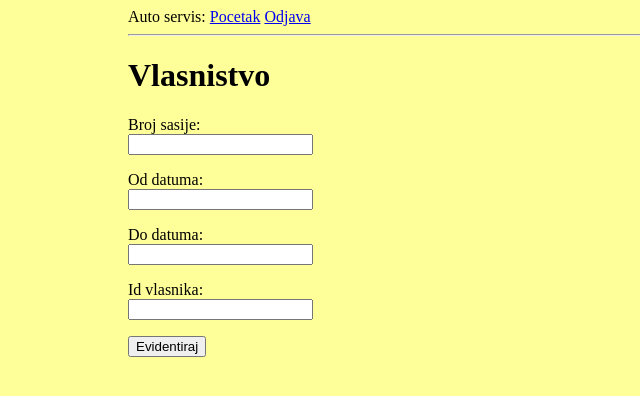
After one commit to VladanKostic/AutoFlask, a Flask app: page /vlasnistvo in a window 1280 px wide. The commit adds this page. Shown: the top 396 px of the page, without its empty margins (0-640 px from the left). Run offline with Flask 2, Linux system fonts and the light colour scheme; the visitor is signed in with stand-in values (Sample User, id 1); some libraries are stand-ins or nearby versions.

```diff
--- a/app/forms.py
+++ b/app/forms.py
@@ -1,7 +1,10 @@
 from flask_wtf import FlaskForm
 from wtforms import StringField, SelectField, PasswordField, BooleanField, SubmitField
 from wtforms.validators import ValidationError, DataRequired, Email, EqualTo
-from app.models import Korisnik
+from app.models import Korisnik,ChoiceVozilo
+from flask_sqlalchemy import SQLAlchemy
+#from flask_sqlalchemy.fields import QuerySelectField
+from wtforms.ext.sqlalchemy.fields import QuerySelectField
 
 class LoginForm(FlaskForm):
     username = StringField('Korisnik', validators=[DataRequired()])
@@ -47,6 +50,18 @@ class ServisForm(FlaskForm):
     id_automehanicar = StringField('Id automehanicara', validators=[DataRequired()])
     submit = SubmitField('Evidentiraj')
 
+class VlasnistvoForm(FlaskForm):
+    id_vozilo = StringField('Broj sasije:', validators=[DataRequired()])
+    #id_vozilo = QuerySelectField(query_factory=ChoiceVozilo.choice_query, allow_blank=True)
+    datum_od = StringField('Od datuma:', validators=[DataRequired()])
+    datum_do = StringField('Do datuma:', validators=[DataRequired()])
+    id_vlasnik = StringField('Id vlasnika:', validators=[DataRequired()])
+    submit = SubmitField('Evidentiraj')
+
+class VozilaPregledForm(FlaskForm):
+    izbor_brsas = StringField('Unesi broj sasije vozila:', validators=[DataRequired()])
+    submit = SubmitField('Prikazi')
+
 class VoziloServisPretragaForm(FlaskForm):
     izbor = StringField('Unesi broj sasije vozila:', validators=[DataRequired()])
     submit = SubmitField('Prikazi')
--- a/app/models.py
+++ b/app/models.py
@@ -41,6 +41,7 @@ class Vozilo(db.Model):
     def __repr__( self ):
         return '<Vozilo {}>'.format(self.broj_sasije)
 
+
 class Servis(db.Model):
     id_servis = db.Column(db.Integer, primary_key=True)
     id_vozilo = db.Column(db.Integer, db.ForeignKey('vozilo.id_vozilo'))
@@ -54,6 +55,20 @@ class Servis(db.Model):
         return '<Vozilo {}>'.format(self.broj_sasije)
 
 
+class Vlasnistvo(db.Model):
+    id_vozilo = db.Column(db.Integer, primary_key=True, index=True, unique=True)
+    datum_od = db.Column(db.String, primary_key=True, index=True, unique=True)
+    datum_do = db.Column(db.String, index=True, unique=True)
+    id_vlasnik = db.Column(db.Integer, index=True, unique=True)
+
+class ChoiceVozilo(db.Model):
+    id_vozilo = db.Column(db.Integer, primary_key=True)
+    broj_sasije = db.Column(db.String(10))
+
+    def choice_query(self):
+        return ChoiceVozilo.choice_query(self)
+
+
 @login.user_loader
 def load_user(id_korisnik):
     return Korisnik.query.get(int(id_korisnik))
--- a/app/routes.py
+++ b/app/routes.py
@@ -2,10 +2,10 @@ from flask import render_template, flash, redirect, url_for, request
 from flask_login import login_user, logout_user, current_user, login_required
 from werkzeug.urls import url_parse
 from app import app, db
-from app.forms import LoginForm,RegistrationForm,VoziloForm,ServisForm
-from app.forms import MajstorServisPretragaForm,VoziloServisPretragaForm
-from app.models import Korisnik,Vozilo,Servis
-from app.tables import ResultsVoziloServis, ResultsMajstorServis
+from app.forms import LoginForm,RegistrationForm,VoziloForm,ServisForm,VlasnistvoForm,ChoiceVozilo
+from app.forms import MajstorServisPretragaForm,VoziloServisPretragaForm, VozilaPregledForm
+from app.models import Korisnik,Vozilo,Servis,Vlasnistvo
+from app.tables import ResultsVoziloServis, ResultsMajstorServis, ResultVozila
 
 
 @app.route('/')
@@ -53,10 +53,13 @@ def register():
         return redirect(url_for('login'))
     return render_template('register.html', title='Register', form=form)
 
+
 @app.route('/vozilo', methods=['GET', 'POST'])
 def vozilo():
     if not current_user.is_authenticated:
         return redirect(url_for('login'))
+    results = []
+
     form = VoziloForm()
     if form.validate_on_submit():
         vozilo = Vozilo(broj_sasije=form.broj_sasije.data,marka=form.marka.data,tip=form.tip.data)
@@ -66,6 +69,33 @@ def vozilo():
         return redirect(url_for('index'))
     return render_template('vozilo.html', title='Vozilo', form=form)
 
+@app.route('/vozilapregled',methods=['GET','POST'])
+def vozilapregled():
+    search = VozilaPregledForm(request.form)
+    if request.method == 'POST':
+        return search_results_vozila(search)
+
+    return render_template('vozilapregled.html', title='Vozila', form=search)
+
+@app.route('/vozilapregledrezultat',methods=['GET','POST'])
+def search_results_vozila(search):
+    if not current_user.is_authenticated:
+        return redirect(url_for('login'))
+    results = []
+
+    #search_string = search.data['izbor_brsas']
+    #results = db.session.execute("select id_vozilo, broj_sasije, marka, tip from vozilo where broj_sasije like ':val%';",{'val':search_string})
+
+    trazim = '%{0}%'.format(search.data['izbor_brsas'])
+    results = Vozilo.query.filter(Vozilo.broj_sasije.like(trazim))
+
+    if not results:
+        flash('Nije pronadjen rezultat')
+        return redirect(url_for('vozilapregled'))
+    else:
+        table = ResultVozila(results)
+        table.border = True
+        return render_template('vozilapregledrezultat.html', table=table)
 
 @app.route('/servis', methods=['GET', 'POST'])
 def servis():
@@ -80,6 +110,19 @@ def servis():
         return redirect(url_for('index'))
     return render_template('servis.html', title='Servsi', form=form)
 
+
+@app.route('/vlasnistvo', methods=['GET', 'POST'])
+def vlasnistvo():
+    if not current_user.is_authenticated:
+        return redirect(url_for('login'))
+    form = VlasnistvoForm()
+    if form.validate_on_submit():
+        vlasnistvo = Vlasnistvo(id_vozilo=form.id_vozilo.data,datum_od=form.datum_od.data,datum_do=form.datum_do.data,id_vlasnik=form.id_vlasnik.data)
+        db.session.add(vlasnistvo)
+        db.session.commit()
+        flash('Bravo, upravo ste evidentirali vlasnistvo nad vozilom!')
+        return redirect(url_for('index'))
+    return render_template('vlasnistvo.html', title='vlasnistvo', form=form)
 
 @app.route('/voziloservisrezultat')
 def search_results( search ):
--- a/app/tables.py
+++ b/app/tables.py
@@ -14,3 +14,9 @@ class ResultsMajstorServis(Table):
     datum = Col('Datum radova:')
     opis_radova = Col('Opis radova:')
     iznos_radova = Col('Iznos radova:')
+
+class ResultVozila(Table):
+    id_vozilo = Col('ID evidentiranog vozila:', show = True)
+    broj_sasije = Col('Broj sasije:', show = True)
+    marka = Col('Marka', show = True)
+    tip = Col('Tip', show = True)
--- a/app/templates/index.html
+++ b/app/templates/index.html
@@ -5,8 +5,9 @@
         <p>Zdravo svima, auto servis je web aplikacija radjena u python/flask razvojnom okruzenju.<br>
             Namenja je vlasnicima i automehanicarima vozila kako bi imali jedinstven portal za istorijat svih servisnih aktivnosti.
         </p>
-        <a href="{{ url_for('vozilo') }}">Vozilo</a><br>
+        <a href="{{ url_for('vozilo') }}">Vozilo</a> , <a href="{{ url_for('vozilapregled') }}">Pregled vozila</a><br>
         <a href="{{ url_for('servis') }}">Servis</a><br>
+        <a href="{{ url_for('vlasnistvo') }}">Vlasnistvo</a><br>
         <a href="{{ url_for('voziloservis') }}">Vozilo servis</a><br>
         <a href="{{ url_for('majstorservis') }}">Majstor servis</a><br>
         <a href="{{ url_for('graf') }}">Graf troskovnika vozila</a><br>
--- /dev/null
+++ b/app/templates/vlasnistvo.html
@@ -0,0 +1,37 @@
+{% extends "base.html" %}
+
+{% block content %}
+    <h1>Vlasnistvo</h1>
+    <form action="" method="post">
+        {{ form.hidden_tag() }}
+        <p>
+            {{ form.id_vozilo.label }}<br>
+            {{ form.id_vozilo }}<br>
+            {% for error in form.id_vozilo.errors %}
+            <span style="color: red;">[{{ error }}]</span>
+            {% endfor %}
+        </p>
+        <p>
+            {{ form.datum_od.label }}<br>
+            {{ form.datum_od }}<br>
+            {% for error in form.datum_od.errors %}
+            <span style="color: red;">[{{ error }}]</span>
+            {% endfor %}
+        </p>
+        <p>
+            {{ form.datum_do.label }}<br>
+            {{ form.datum_do }}<br>
+            {% for error in form.datum_do.errors %}
+            <span style="color: red;">[{{ error }}]</span>
+            {% endfor %}
+        </p>
+        <p>
+            {{ form.id_vlasnik.label }}<br>
+            {{ form.id_vlasnik }}<br>
+            {% for error in form.id_vlasnik.errors %}
+            <span style="color: red;">[{{ error }}]</span>
+            {% endfor %}
+        </p>
+        <p>{{ form.submit() }}</p>
+    </form>
+{% endblock %}
```
Also changed, not shown: app/templates/vozilapregled.html (added, +18 -0 lines), app/templates/vozilapregledrezultat.html (added, +8 -0 lines), autoservis.db.
